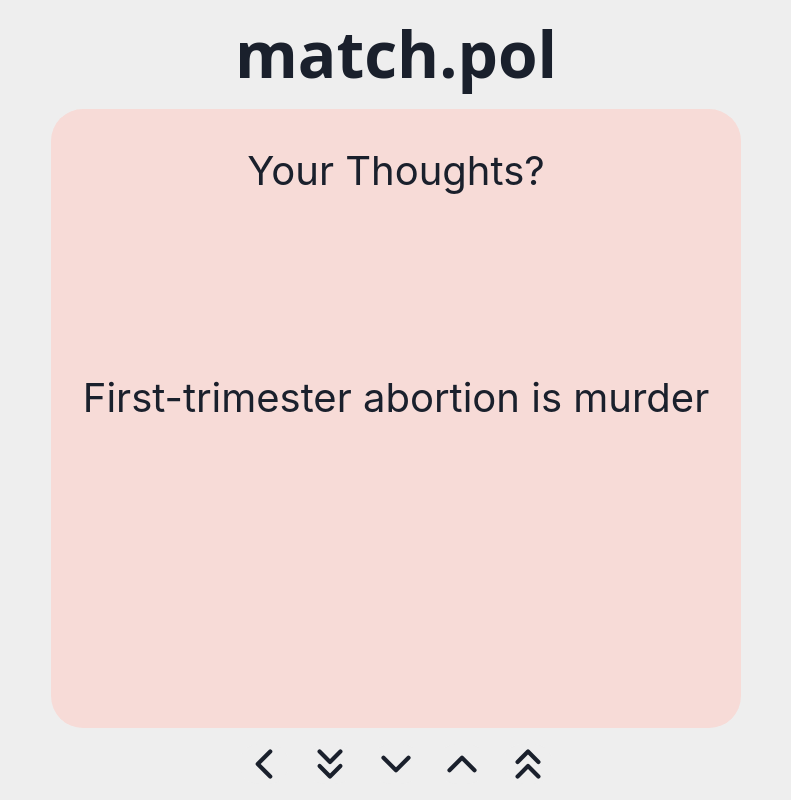
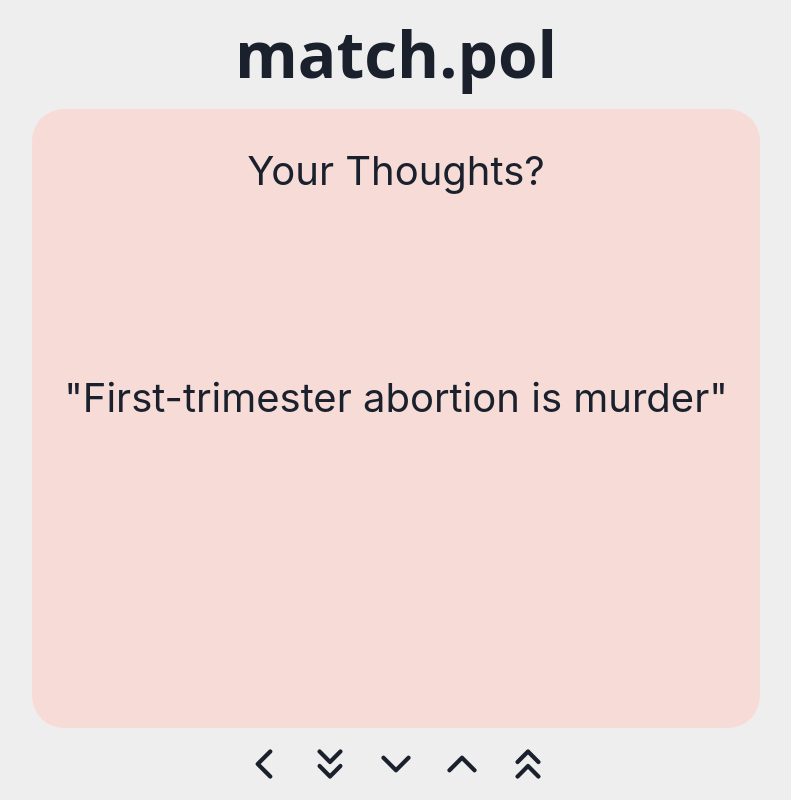
Before and after one commit to MiniHacks/Matchr.pl, a React (Create React App) app in the folder frontend/: page /swipe in a window 1280 px wide. Shown: the whole page, without its empty margins (244-1035 px from the left). Built offline with nearby package versions, Linux system fonts and the light colour scheme; a web font is replaced by a local one.

Commit message:
basic implementation done

```diff
--- a/frontend/src/component/Swipe.jsx
+++ b/frontend/src/component/Swipe.jsx
@@ -49,7 +49,7 @@
           <Text> Your Thoughts? </Text>
         </Box>
         <Box flex="0.8" align="center" fontSize={SiteSizes.subheading}>
-          <Text>{card.quote}</Text>
+          <Text>"{card.quote}"</Text>
         </Box>
       </Flex>
       <Flex gap="1rem" justify="space-between" >
```
